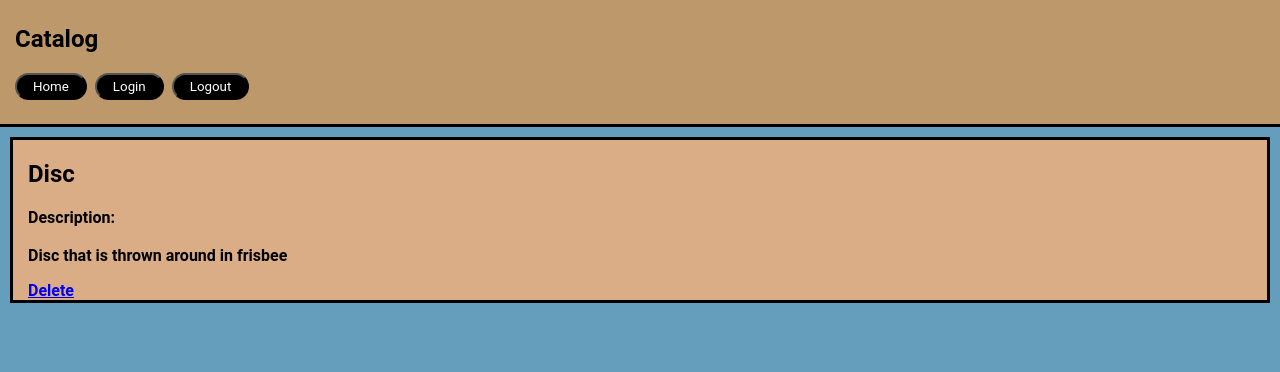
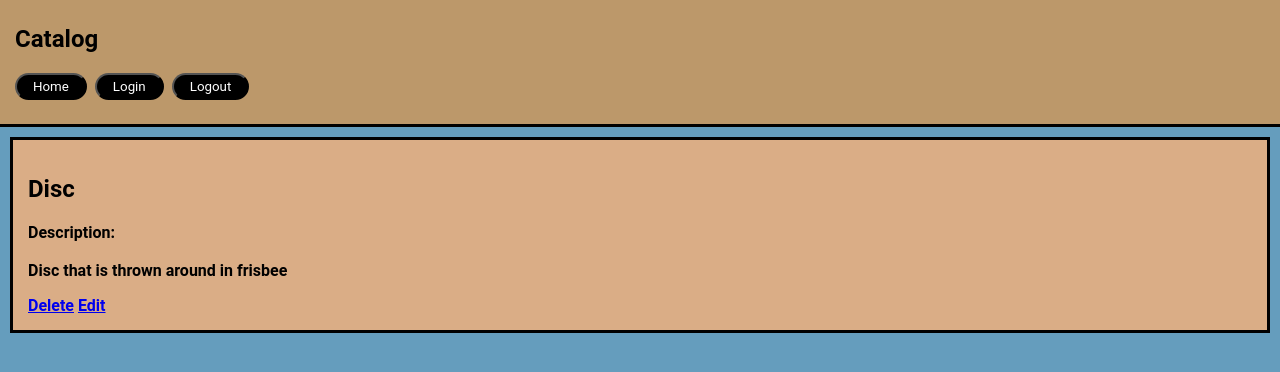
Before and after one commit to atherqureshi/Project_CatalogApp, a Flask app: page /catalog/frisbee/disc in a window 1280 px wide. Shown: the top 372 px of the page. Run offline with Flask 2, Linux system fonts and the light colour scheme.

Commit message:
added functional editing with post request

```diff
--- a/catalog/application.py
+++ b/catalog/application.py
@@ -186,7 +186,8 @@ def gdisconnect():
 # Render homepage
 # Show categories on the left, and latest items in middle
 @app.route('/')
-@app.route('/home/')
+@app.route('/home')
+@app.route('/catalog')
 def home():
     categories = session.query(Category).order_by(Category.name)
     latest_items = session.query(Item).order_by(Item.id)
@@ -228,6 +229,26 @@ def delete_item(item_name, category_name):
         return render_template('delete_confirm_item.html', item=item_to_delete, category_name=category_name)
 
 
+@app.route('/catalog/<category_name>/<item_name>/edit',
+           methods=['GET', 'POST'])
+def edit_item(item_name, category_name):
+    item_to_edit = session.query(Item).filter_by(name=item_name).one()
+    category_names = [category.name for category in session.query(Category).all()]
+    if request.method == 'POST':
+        if request.form['name']:
+            item_to_edit.name = request.form['name']
+        if request.form['description']:
+            item_to_edit.description = request.form['description']
+        if request.form['category']:
+            new_cat_id = session.query(Category).filter_by(name=request.form['category']).one().id
+            item_to_edit.category_id = new_cat_id
+        session.add(item_to_edit)
+        session.commit()
+        return redirect(url_for('home'))
+    else:
+        return render_template('edit_form_item.html', item=item_to_edit, category_name=category_name, cat_list=category_names)
+
+
 if __name__ == '__main__':
     app.secret_key = 'super_secret_key'
     app.debug = True
--- a/catalog/static/styles.css
+++ b/catalog/static/styles.css
@@ -11,7 +11,7 @@ body {
 .description-container {
 	border: solid;
 	background-color: #DAAD86;
-	padding-left: 15px;
+	padding: 15px;
 }
 
 .topnav {
--- a/catalog/templates/show_item.html
+++ b/catalog/templates/show_item.html
@@ -11,6 +11,7 @@
 				</p>
 
 				<a href='{{url_for('delete_item', item_name = item.name, category_name = category.name)}}'>Delete</a>
+				<a href='{{url_for('edit_item', item_name = item.name, category_name = category.name)}}'>Edit</a>
 				<br>
 		</div>
 	</div>
```
Also changed, not shown: catalog/templates/edit_form_item.html (added, +27 -0 lines), catalog/templates/show_category.html (+2 -6 lines), catalog/catalog.db.
